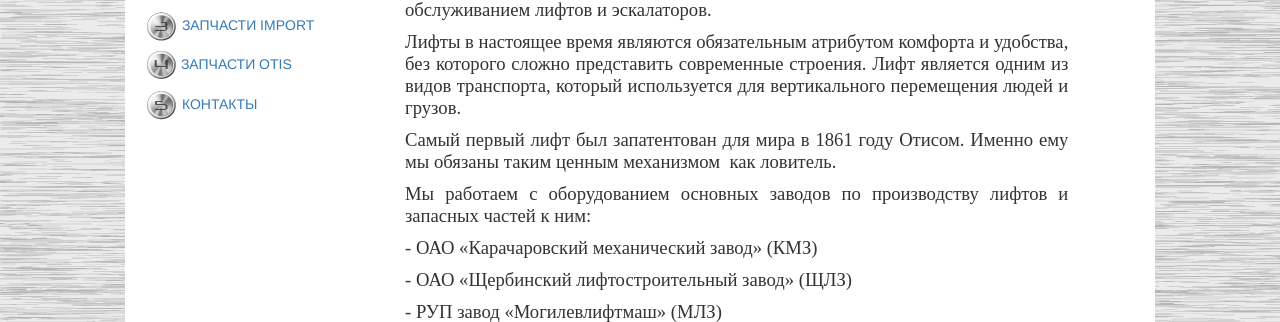
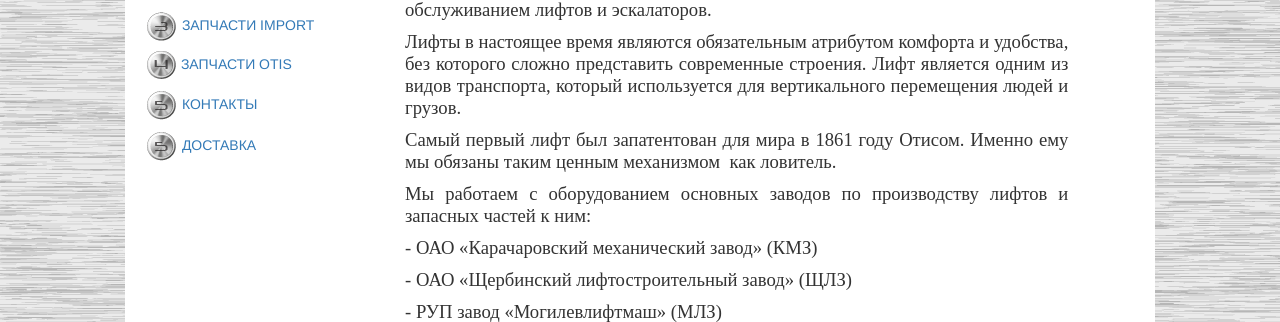
Before and after one commit to kolombetik/liftsite, a Django app: page / in a window 1280 px wide; the page is wider, and only the part inside the window is pictured. Shown: the part 653-975 px from the top of that part. Run offline with Django 3.2, Linux system fonts and the light colour scheme; some libraries are stand-ins or nearby versions.

Commit message:
add wifget dellin

```diff
--- a/templates/index.html
+++ b/templates/index.html
@@ -169,6 +169,7 @@ style='mso-ansi-language:EN-US'><o:p>&nbsp;</o:p></span></p>
             <p><img src="/static/img/3{% if request.path == "/board" %}-active{% endif %}.png" class="lift-button">&nbsp;<a href="/board" class="menu-link">Запчасти IMPORT</a></p>
             <p><img src="/static/img/4{% if request.path == "/otis" %}-active{% endif %}.png" class="lift-button">&nbsp;<a href="/otis" class="menu-link">Запчасти OTIS</a></p>
             <p><img src="/static/img/5{% if request.path == "/contacts" %}-active{% endif %}.png" class="lift-button">&nbsp;<a href="/contacts" class="menu-link">Контакты</a></p>
+            <p><img src="/static/img/5{% if request.path == "/delivery" %}-active{% endif %}.png" class="lift-button">&nbsp;<a href="/delivery" class="menu-link">Доставка</a></p>
 {#            <p><img src="/static/img/5.png" class="lift-button">&nbsp;<a href="/blabla" class="menu-link">еще одно меню</a></p>#}
         </div>
         <div class="col-lg-8">
```
